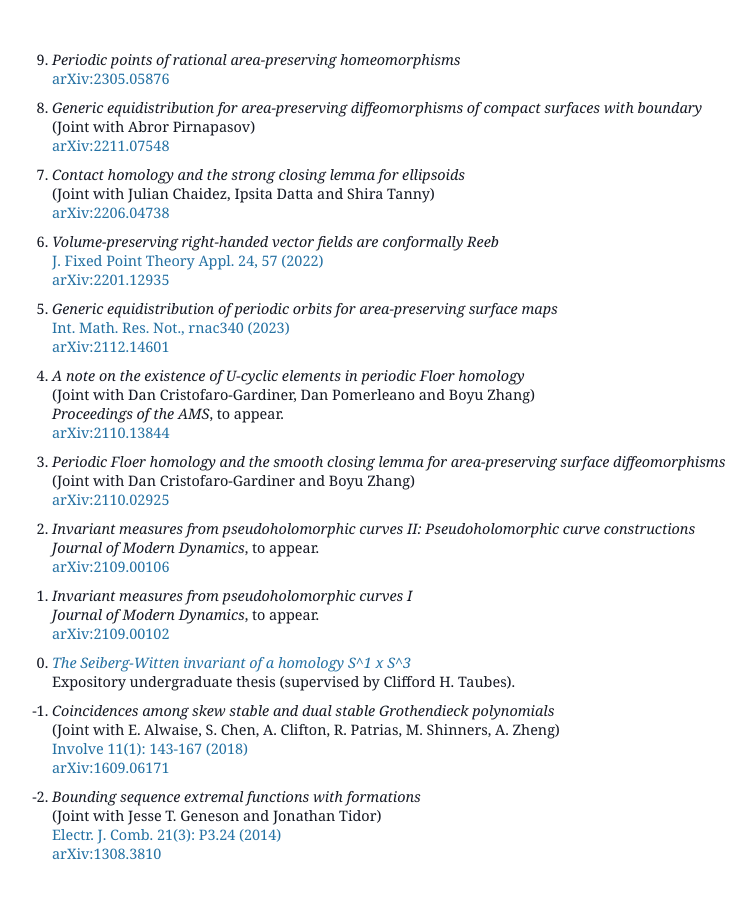
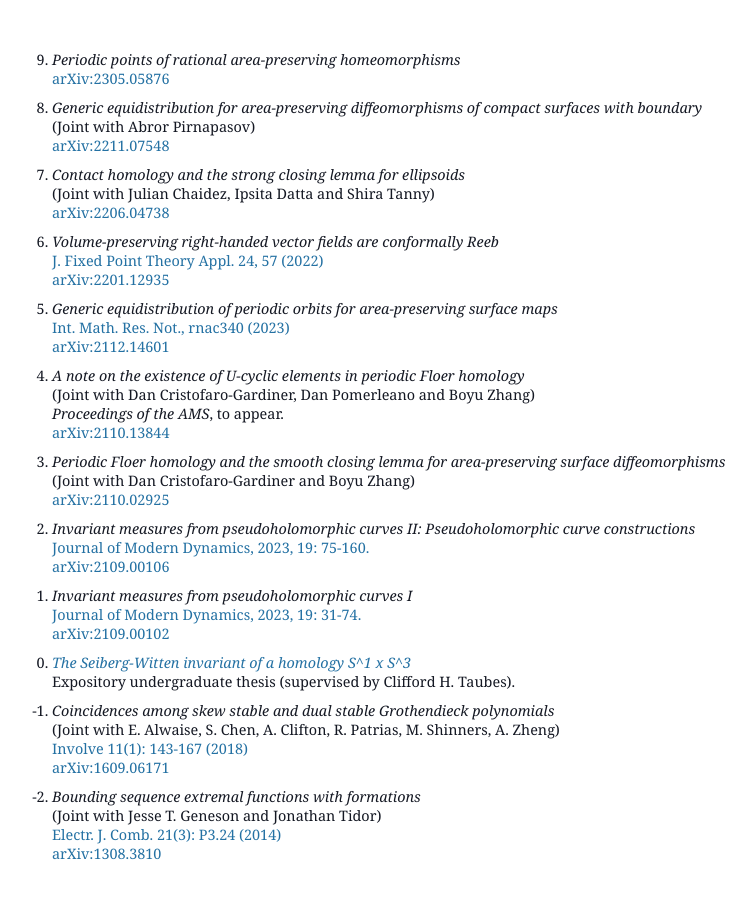
Before and after one commit to r0hilp/r0hilp.github.io, a Jekyll site: the page papers.html, which Jekyll copies as it is, in a window 1280 px wide. Shown: the whole page, without its empty margins (68-824 px from the left). Built offline with Jekyll 4.4.1, drawn with Linux system fonts in a browser that asks for light colours.

Commit message:
add links to published invariant measures papers

```diff
--- a/papers.html
+++ b/papers.html
@@ -80,7 +80,7 @@
   <li>
     <p><i> Invariant measures from pseudoholomorphic curves II: Pseudoholomorphic curve constructions</i>
     <br/>
-    <i>Journal of Modern Dynamics</i>, to appear.
+    <a href="https://www.aimsciences.org/article/doi/10.3934/jmd.2023003">Journal of Modern Dynamics, 2023, 19: 75-160.</a>
     <br/>
     <a href="https://arxiv.org/abs/2109.00106" target="_blank">arXiv:2109.00106</a>
     </p>
@@ -89,7 +89,7 @@
   <li>
     <p><i> Invariant measures from pseudoholomorphic curves I</i>
     <br/>
-    <i>Journal of Modern Dynamics</i>, to appear.
+    <a href="https://www.aimsciences.org/article/doi/10.3934/jmd.2023002">Journal of Modern Dynamics, 2023, 19: 31-74.</a>
     <br/>
     <a href="https://arxiv.org/abs/2109.00102" target="_blank">arXiv:2109.00102</a>
     </p>
```
